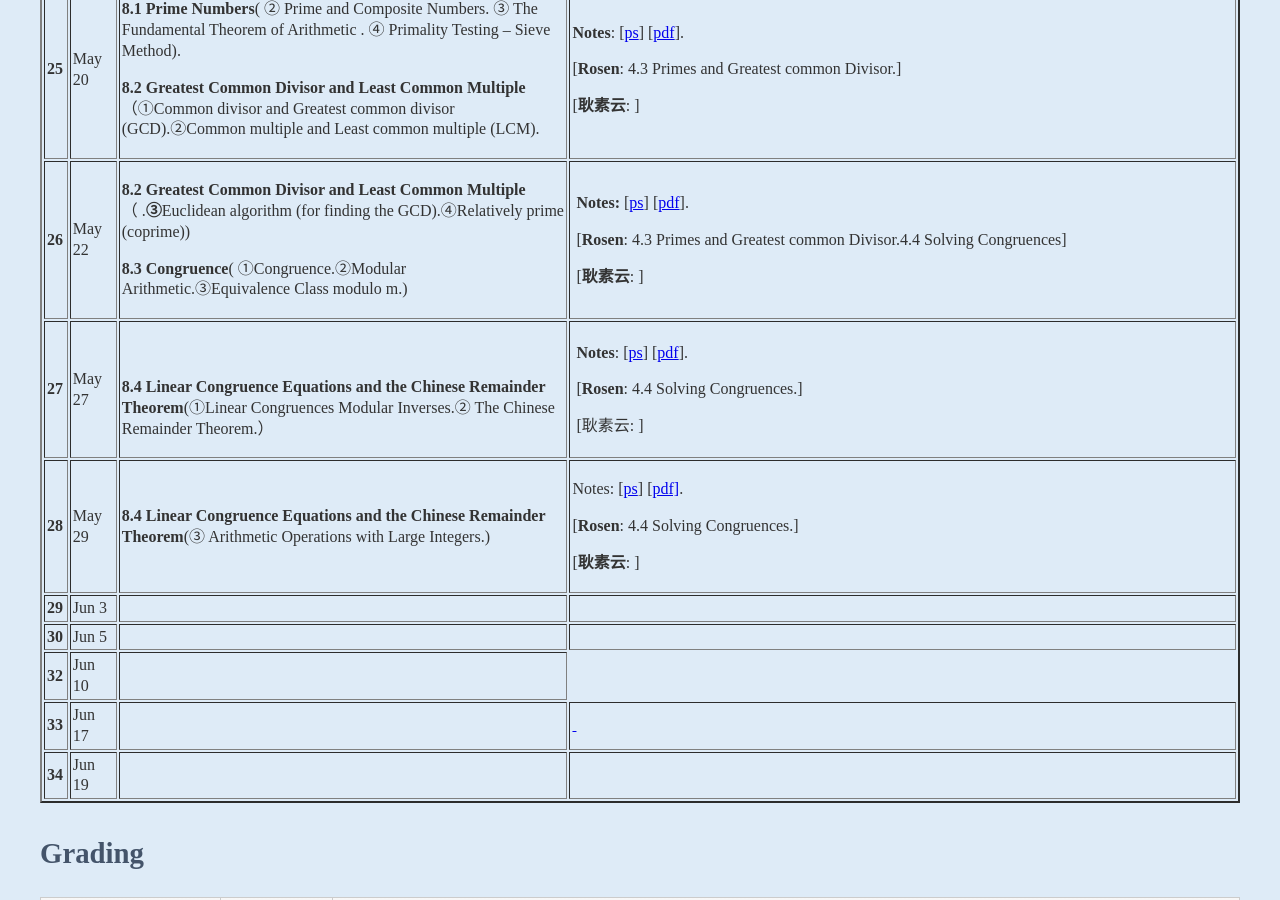
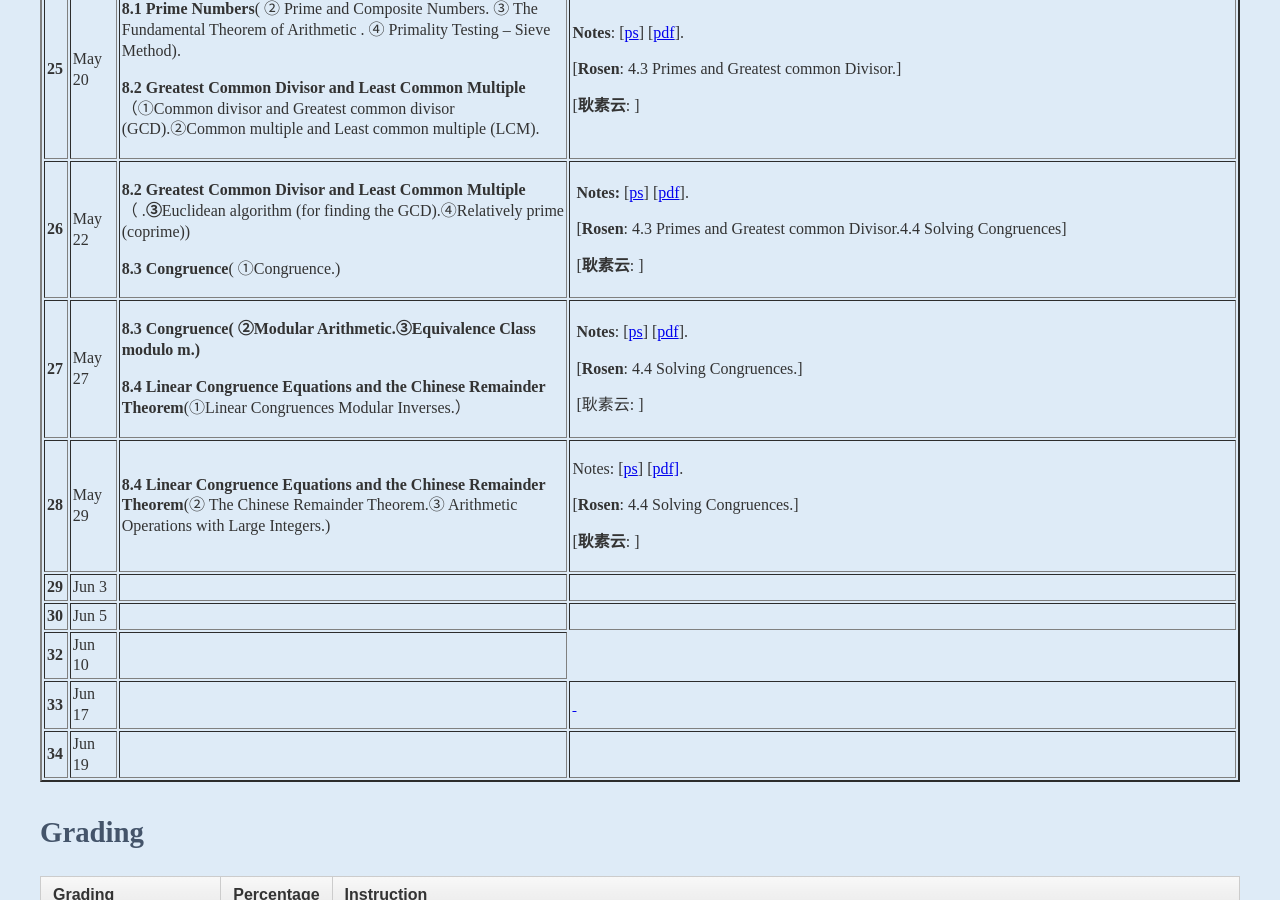
Before and after one commit to kejiwei/kejiwei.github.io, a Jekyll site: the page teaching/courses/dismath/index.html, which Jekyll copies as it is, in a window 1280 px wide and 900 px high, scrolled down 4365 px. Built offline with Jekyll 4.4.1, drawn with Linux system fonts in a browser that asks for light colours; some of the changed lines change nothing that is shown.

Commit message:
Add files via upload

```diff
--- a/teaching/courses/dismath/index.html
+++ b/teaching/courses/dismath/index.html
@@ -311,8 +311,8 @@
                 <td><b>26</b></td>
                 <td>May 22</td>
                 <td><p><strong>8.2 Greatest Common Divisor and Least Common Multiple</strong>（<strong>&nbsp;</strong>.<strong>③</strong>Euclidean algorithm (for finding the GCD).④Relatively prime (coprime))</p>
-                  <p><strong>8.3 Congruence</strong>( ①Congruence.②Modular Arithmetic.③Equivalence Class modulo m.)</p></td>
-                <td><p>&nbsp;<strong>Notes:</strong> [<a href="slides/lecture.ppsx">ps</a>] [<a href="slides/lecture.pdf">pdf</a>]. </p>
+                  <p><strong>8.3 Congruence</strong>( ①Congruence.)</p></td>
+                <td><p>&nbsp;<strong>Notes:</strong> [<a href="slides/CH8.1-5 Elementary Number Theory(37-49).ppsx">ps</a>] [<a href="slides/CH8.1-5 Elementary Number Theory(37-49).pdf">pdf</a>]. </p>
                   <p>&nbsp;[<strong>Rosen</strong>: 4.3 Primes and Greatest common Divisor.4.4 Solving Congruences]</p>
                   <p>&nbsp;[<strong>耿素云</strong>: ]</p></td>
                 </tr>
@@ -320,8 +320,8 @@
                 <tr>
                 <td><b>27</b></td>
                 <td>May 27</td>
-                <td><p><strong>&nbsp;</strong></p>
-                  <p><strong>8.4 Linear Congruence Equations and the Chinese Remainder Theorem</strong>(①Linear Congruences Modular Inverses.② The Chinese Remainder Theorem.）</p></td>
+                <td><p><strong>8.3 Congruence( ②Modular Arithmetic.③Equivalence Class modulo m.)</strong></p>
+                  <p><strong>8.4 Linear Congruence Equations and the Chinese Remainder Theorem</strong>(①Linear Congruences Modular Inverses.）</p></td>
                 <td><p>&nbsp;<strong>Notes</strong>: [<a href="slides/lecture.ppsx">ps</a>] [<a href="slides/lecture.pdf">pdf</a>]. </p>
                   <p>&nbsp;[<strong>Rosen</strong>: 4.4 Solving Congruences.]</p>
                   <p>&nbsp;[耿素云: ]</p></td>
@@ -330,7 +330,7 @@
                 <tr>
                 <td><b>28</b></td>
                 <td>May 29</td>
-                <td><strong>8.4 Linear Congruence Equations and the Chinese Remainder Theorem</strong>(③ Arithmetic Operations with Large Integers.)</td>
+                <td><strong>8.4 Linear Congruence Equations and the Chinese Remainder Theorem</strong>(② The Chinese Remainder Theorem.③ Arithmetic Operations with Large Integers.)</td>
                 <td><p>Notes: [<a href="slides/lecture.ppsx">ps</a>] [<a href="slides/lecture.pdf">pdf]</a>.&nbsp;</p>
                   <p>[<strong>Rosen</strong>: 4.4 Solving Congruences.]&nbsp;</p>
                   <p>[<strong>耿素云</strong>: ] </p></td>
```
